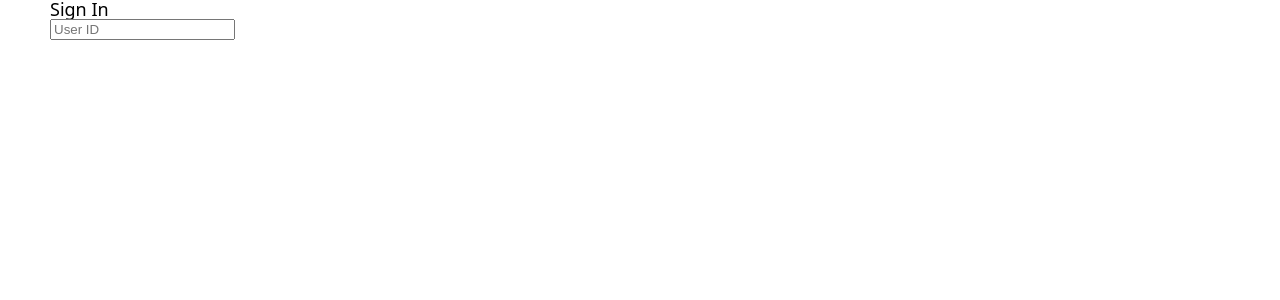
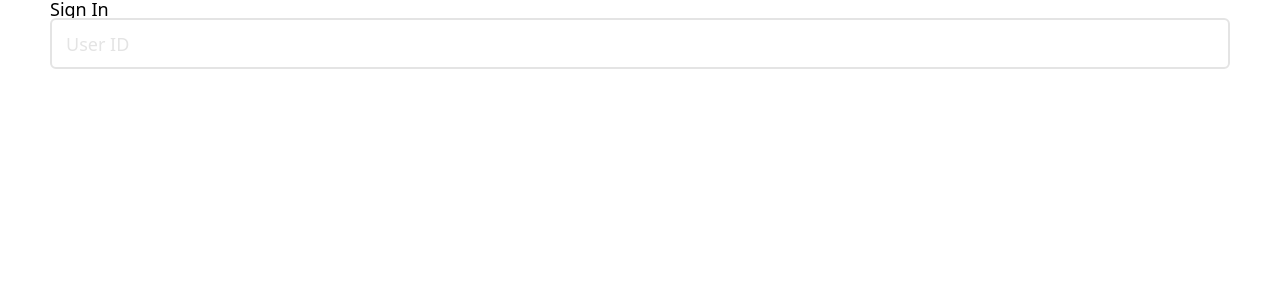
Before and after one commit to DUKE506/FMS_FrontEnd, a Next.js app in the folder fms_front-end/: page /Login in a window 1280 px wide. Shown: the top 300 px of the page. Built offline with nearby package versions, Linux system fonts and the light colour scheme.

Commit message:
feat : input 컴포넌트 작업 중

```diff
--- a/fms_front-end/src/app/(BeforeLogin)/Login/_components/signIn.tsx
+++ b/fms_front-end/src/app/(BeforeLogin)/Login/_components/signIn.tsx
@@ -11,13 +11,17 @@ interface SignInUser{
 
 
 const SignIn = () => {
-    const [user, setUser] = useState({
+    const [user, setUser] = useState<SignInUser>({
         id:"",
         password:""
     })
 
     const handleChange = (e : ChangeEvent<HTMLInputElement>) =>{
         const {name, value} = e.target;
+        setUser(prevUser =>({
+            ...prevUser,
+            [name] : value
+        }));
     }
 
     return(
@@ -27,9 +31,11 @@ const SignIn = () => {
                     Sign In
                 </h1>
                 <Input
+                label="User ID"
+                name="id"
                 value={user.id}
                 type="text"
-                placeholder="User ID"
+                // placeholder="User ID"
                 onChange={handleChange}
                 />
             </div>
--- a/fms_front-end/src/components/Input/Input.module.css
+++ b/fms_front-end/src/components/Input/Input.module.css
@@ -0,0 +1,42 @@
+
+.inputbox{
+    display: flex;
+    flex-direction: column;
+    position: relative;
+}
+
+.input {
+    position: relative;
+    padding : var(--pad-default);
+    border : 2px solid var(--color-lg);
+    border-radius: var(--radius-default);
+    transition: all .3s;
+}
+
+.label{
+    position : absolute;
+    top: 50%;
+    left: var(--pad-default);
+    transform: translateY(-50%);
+
+    color: var(--color-lg);
+    transition: all .3s;
+
+    /* padding : var(--pad-default); */
+}
+
+.input:focus {
+    border : 2px solid #223377;
+
+}
+
+.input:valid ~.label,
+.input:focus ~.label
+{
+    top : 0;
+    transform: translateY(-50%);
+    color:#223377;
+    font-weight: bold;
+    background-color: var(--color-wh);
+    padding: 0 var(--pad-half);
+}
--- a/fms_front-end/src/components/Input/Input.tsx
+++ b/fms_front-end/src/components/Input/Input.tsx
@@ -1,21 +1,22 @@
+import { InputHTMLAttributes } from "react";
+import styles from './Input.module.css'
 
-
-interface InputProps{
-    value : string;
-    placeholder? : string,
-    type : 'text' | 'password';
-    onChange : (e : React.ChangeEvent<HTMLInputElement>) => void;
+interface InputProps extends InputHTMLAttributes<HTMLInputElement>{
+    label? : string;
+    errMessage? : string;
 }
 
 
-const Input = ({value, placeholder, type} : InputProps) =>{
+const Input = ({label, errMessage, ...props} : InputProps) =>{
     return(
-        <div>
+        <div className={styles.inputbox}>
             <input
-            type={value}
-            placeholder={placeholder}
+                className={styles.input}
+                {...props}
+                required
             />
-            <label></label>
+            {label && <label className={styles.label}>{label}</label>}
+            {errMessage && <span>{errMessage}</span>}
         </div>
     )
 }
--- a/fms_front-end/src/styles/global.css
+++ b/fms_front-end/src/styles/global.css
@@ -4,10 +4,32 @@
     Colors
     */
     --color-bk:#000000;
+    --color-lg : #e4e4e4;
     --color-wh:#ffffff;
+
+
+    /*
+    Paddings
+    */
+    --pad-wide : 2rem;
+    --pad-mid : 1.5rem;
+    --pad-default : 1rem;
+    --pad-half : 0.5rem;
+
+    /*
+    Border-radius
+    */
+    --radius-max : 10px;
+    --radius-default : 6px;
+    --radius-min : 4px;
+
 }
 
-
+* {
+  box-sizing: border-box;
+  padding: 0;
+  margin: 0;
+}
 
 html,
 body,
@@ -149,6 +171,10 @@ img {
   -khtml-user-drag: none;
   -moz-user-drag: none;
   -o-user-drag: none;
+}
+
+input{
+  outline: none;
 }
 
 body {
```
